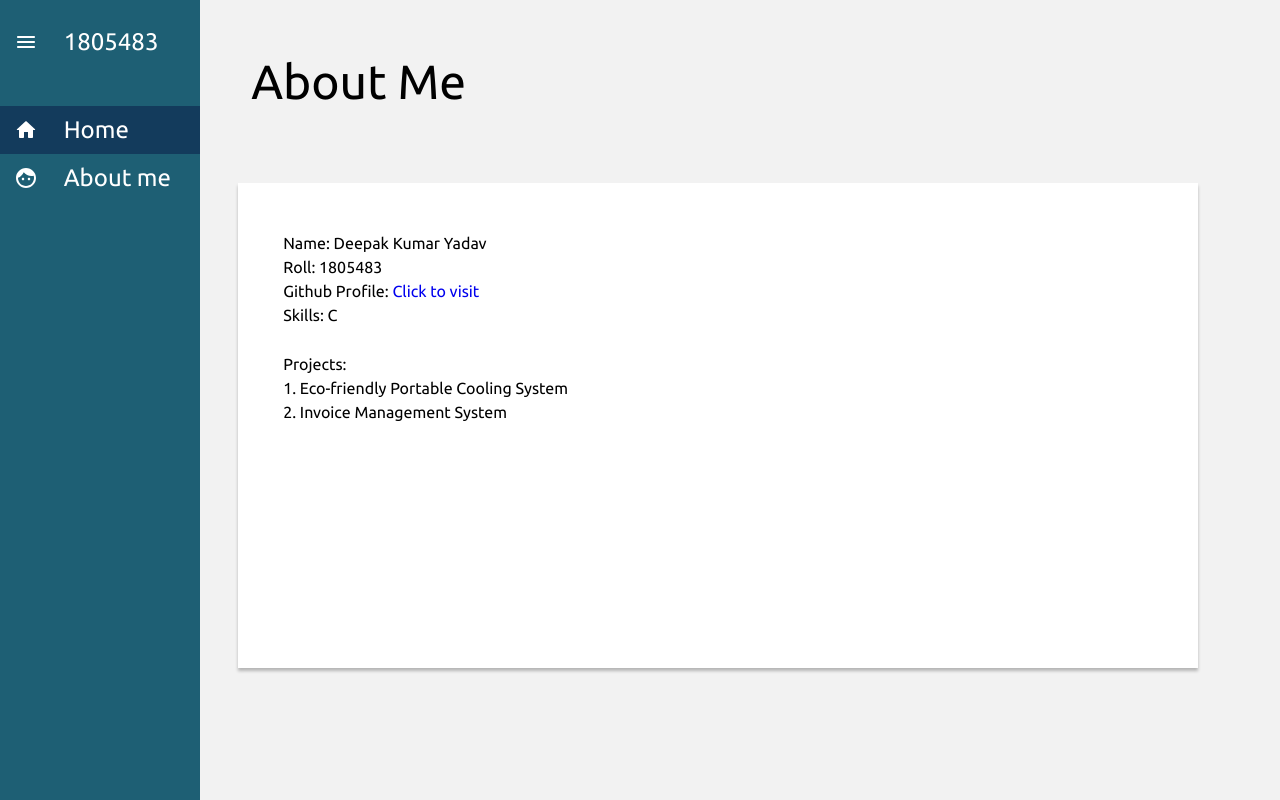
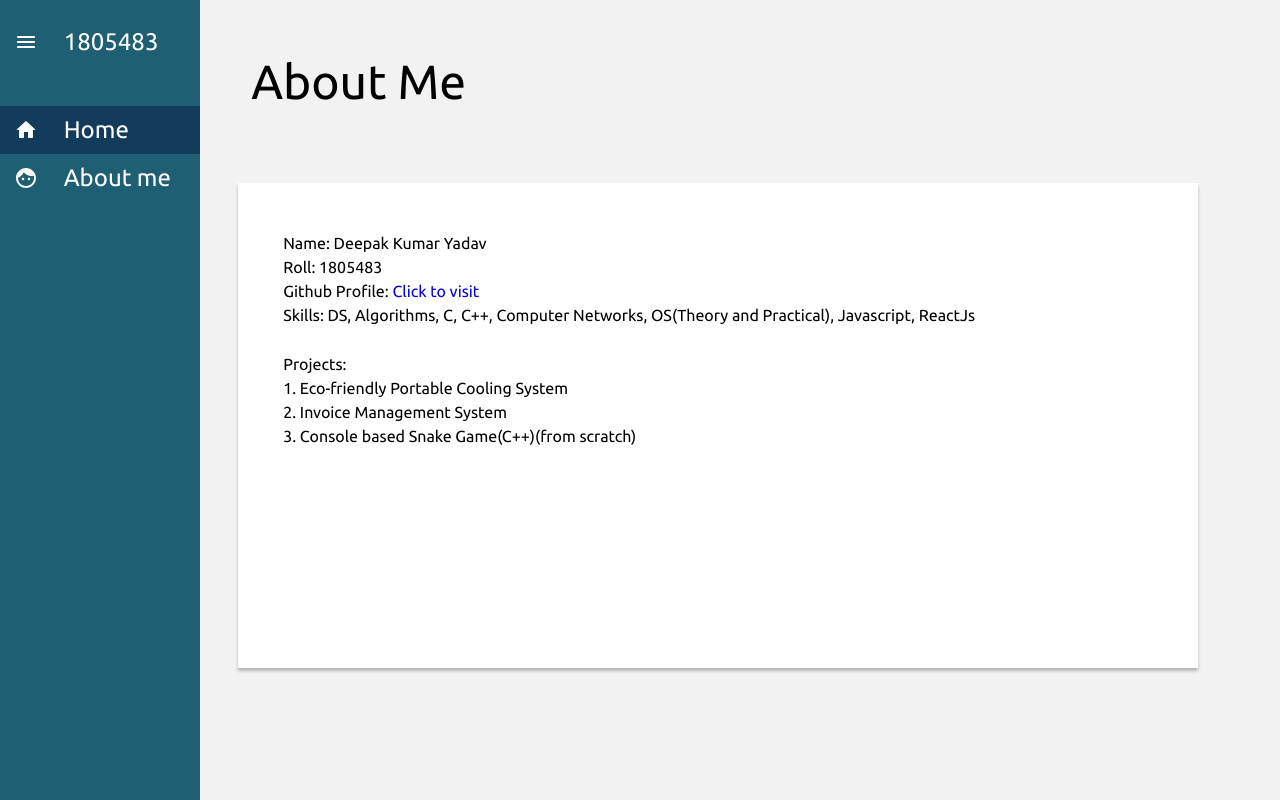
Before and after one commit to deepakky2810/Mayadata, a React (Create React App) app: page /about in a window 1280 px wide. Built offline with nearby package versions, Linux system fonts and the light colour scheme.

Commit message:
updated personal details

```diff
--- a/src/components/personalDetails/PersonalDetails.js
+++ b/src/components/personalDetails/PersonalDetails.js
@@ -16,10 +16,11 @@ const PersonalDetails = () => {
                 <p className="p-1">Name: Deepak Kumar Yadav</p>
                 <p>Roll: 1805483</p>
                 <p>Github Profile: <a href="https://github.com/deepakky2810" target="_blank" rel="noreferrer">Click to visit</a></p>
-                <p>Skills: C</p>
+                <p>Skills: DS, Algorithms, C, C++, Computer Networks, OS(Theory and Practical), Javascript, ReactJs</p>
                 <p className="p-2">Projects:</p>
                 <p>1. Eco-friendly Portable Cooling System</p>
                 <p>2. Invoice Management System</p>
+                <p>3. Console based Snake Game(C++)(from scratch)</p>
 
             </div>
         </div>
```
